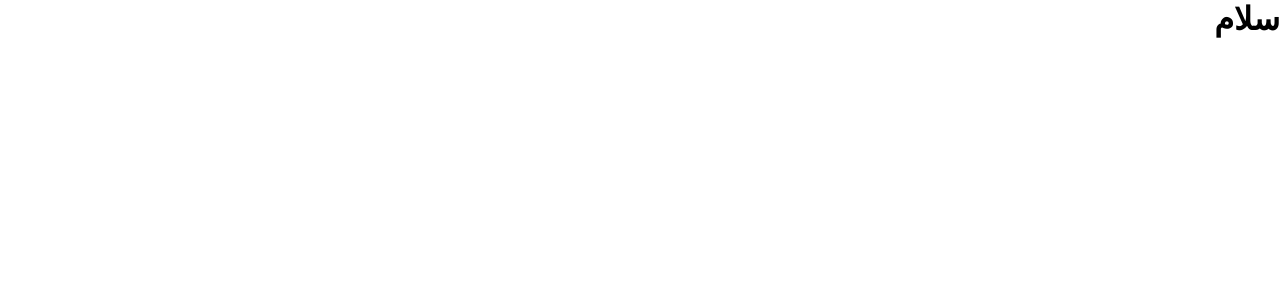
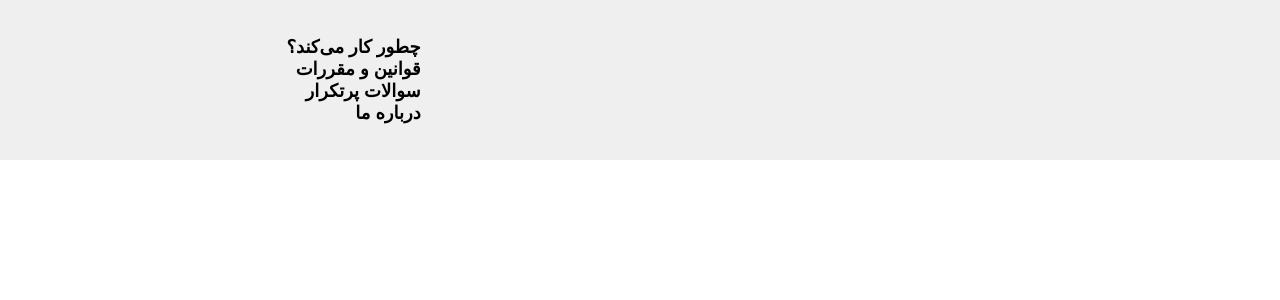
Before and after one commit to abed-eb/React_Profile_Page, a React (Create React App) app in the folder sample-profile/: page / in a window 1280 px wide. Shown: the top 300 px of the page. Built offline with nearby package versions, Linux system fonts and the light colour scheme; a web font is replaced by a local one.

Commit message:
Worked on NavBar

```diff
--- a/sample-profile/package.json
+++ b/sample-profile/package.json
@@ -7,6 +7,7 @@
     "@testing-library/react": "^11.2.7",
     "@testing-library/user-event": "^12.8.3",
     "react": "^17.0.2",
+    "react-bootstrap": "^1.6.1",
     "react-dom": "^17.0.2",
     "react-scripts": "4.0.3",
     "web-vitals": "^1.1.2"
--- a/sample-profile/src/App.js
+++ b/sample-profile/src/App.js
@@ -1,7 +1,12 @@
 import "./App.css";
+import NavBar from "./Components/NavBar/NavBar";
 
 function App() {
-  return <h1>سلام</h1>;
+  return (
+    <div>
+      <NavBar />
+    </div>
+  );
 }
 
 export default App;
--- /dev/null
+++ b/sample-profile/src/Components/NavBar/NavBar.jsx
@@ -0,0 +1,23 @@
+import { useState } from "react";
+import styles from "./NavBar.module.css";
+// import logo from "../../../assets/icons/image002.jpg";
+const NavBar = () => {
+  const [navBarItems, setNavBarItems] = useState([
+    { id: 1, title: "چطور کار می‌کند؟" },
+    { id: 2, title: "قوانین و مقررات" },
+    { id: 3, title: "سوالات پرتکرار" },
+    { id: 4, title: "درباره ما" },
+  ]);
+  return (
+    <div className={styles.navBar}>
+      <div className={styles.logo}>{/* <img alt="logo" src={logo} /> */}</div>
+      <div className={styles.items}>
+        {navBarItems.map((item) => {
+          return <h4 key={item.id}>{item.title}</h4>;
+        })}
+      </div>
+    </div>
+  );
+};
+
+export default NavBar;
--- /dev/null
+++ b/sample-profile/src/Components/NavBar/NavBar.module.css
@@ -0,0 +1,15 @@
+.navBar {
+  background-color: #efefef;
+  width: 100%;
+  height: 20vh;
+  display: flex;
+  justify-content: space-around;
+  align-items: center;
+  font-size: 18px;
+}
+
+.logo {
+}
+
+.items {
+}
```
Also changed, not shown: sample-profile/assets/icons/image002.jpg (added), 1 other file (tests, documents, lock files or other folders).
